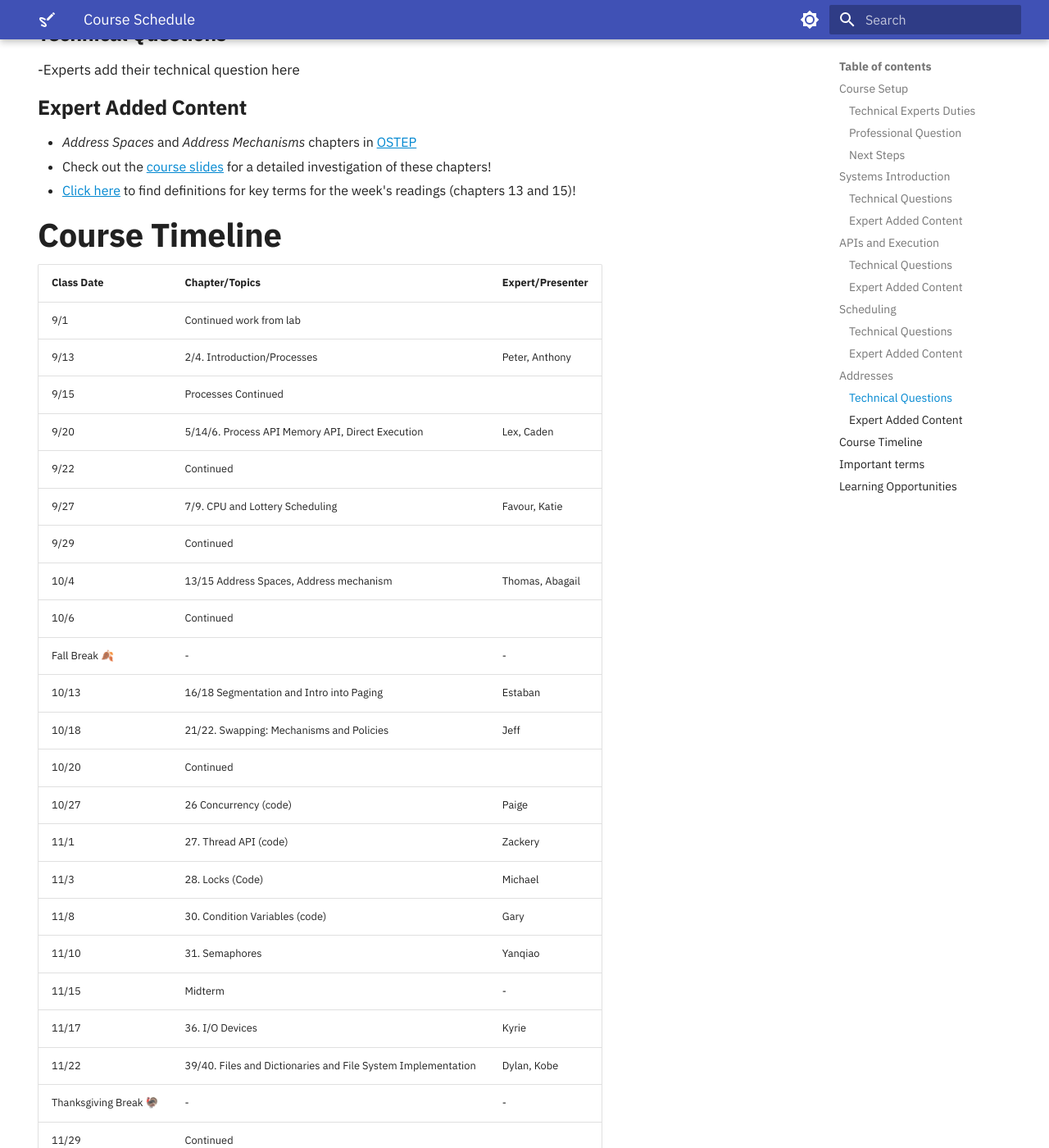
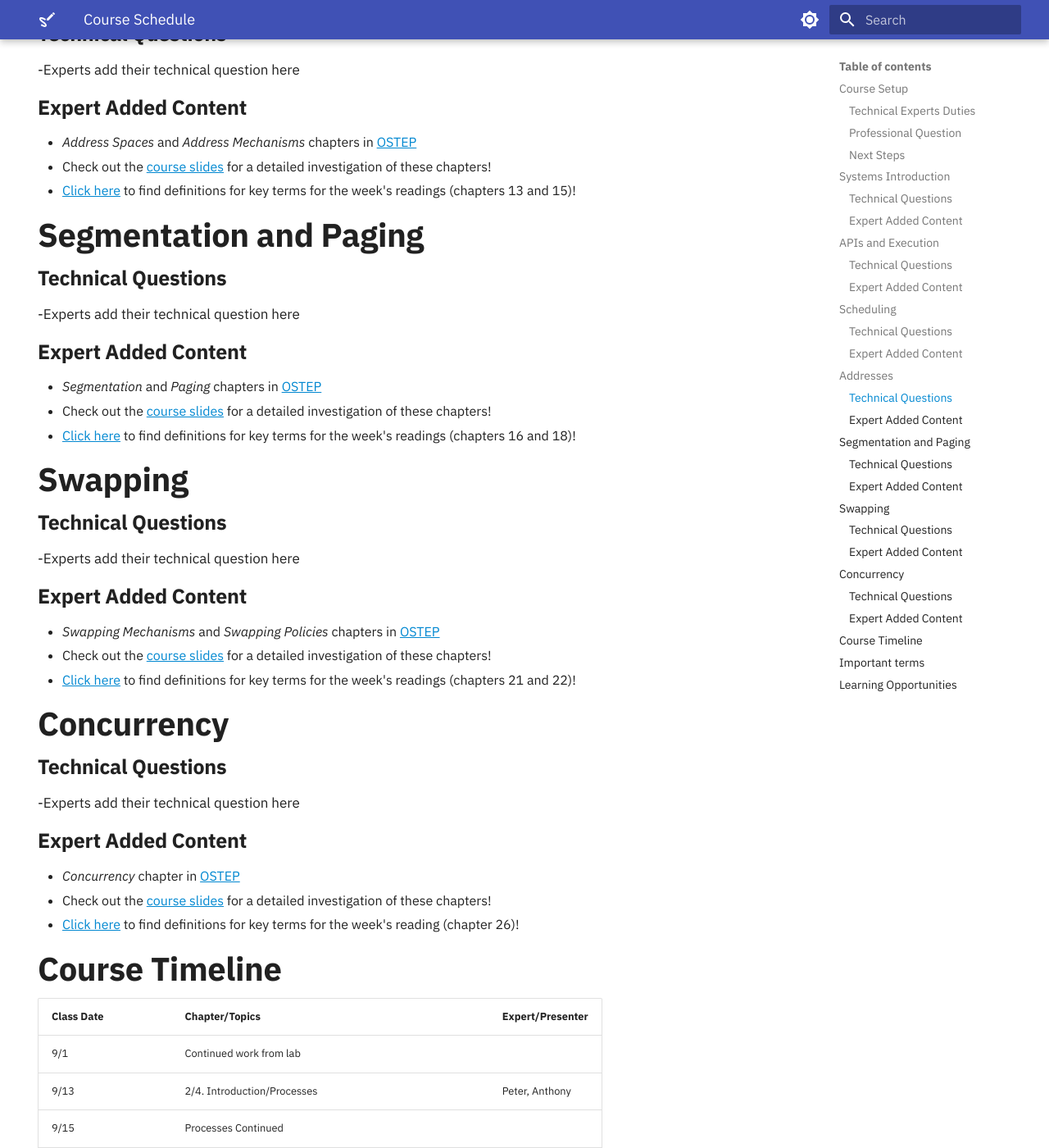
Before and after one commit to OS-Sketch/www.os-sketch.com, an MkDocs documentation site: the page built from docs/operating-systems/schedule.md, in a window 1280 px wide and 1400 px high, scrolled down 1666 px. Shown: the whole window at 82% size. Built offline with MkDocs 1.6.1 and Material for MkDocs 9.7.7, drawn with Linux system fonts in a browser that asks for light colours; some of the changed text lies outside the part shown.

Commit message:
Update schedule.md

```diff
--- a/docs/operating-systems/schedule.md
+++ b/docs/operating-systems/schedule.md
@@ -84,6 +84,42 @@ hide:
 - *Address Spaces* and *Address Mechanisms* chapters in [OSTEP](https://pages.cs.wisc.edu/~remzi/OSTEP/)
 - Check out the [course slides](/slides/operating-systems/systems-introduction/) for a detailed investigation of these chapters!
 - [Click here](#important-terms) to find definitions for key terms for the week's readings (chapters 13 and 15)!
+
+## Segmentation and Paging
+
+### Technical Questions
+
+-Experts add their technical question here
+
+### Expert Added Content
+
+- *Segmentation* and *Paging* chapters in [OSTEP](https://pages.cs.wisc.edu/~remzi/OSTEP/)
+- Check out the [course slides](/slides/operating-systems/systems-introduction/) for a detailed investigation of these chapters!
+- [Click here](#important-terms) to find definitions for key terms for the week's readings (chapters 16 and 18)!
+
+## Swapping
+
+### Technical Questions
+
+-Experts add their technical question here
+
+### Expert Added Content
+
+- *Swapping Mechanisms* and *Swapping Policies* chapters in [OSTEP](https://pages.cs.wisc.edu/~remzi/OSTEP/)
+- Check out the [course slides](/slides/operating-systems/systems-introduction/) for a detailed investigation of these chapters!
+- [Click here](#important-terms) to find definitions for key terms for the week's readings (chapters 21 and 22)!
+
+## Concurrency
+
+### Technical Questions
+
+-Experts add their technical question here
+
+### Expert Added Content
+
+- *Concurrency* chapter in [OSTEP](https://pages.cs.wisc.edu/~remzi/OSTEP/)
+- Check out the [course slides](/slides/operating-systems/systems-introduction/) for a detailed investigation of these chapters!
+- [Click here](#important-terms) to find definitions for key terms for the week's reading (chapter 26)!
 
 ## Course Timeline
 
@@ -195,6 +231,7 @@ Segmentation: Chapter 16
 1. **Segmentation Fault** - arises from a memory access on a segmented machine to an illegal address
 2. **Sparse Address Spaces** - large address spaces with large amounts of unused address space
 3. **External Fragmentation** - a general problem that arises when physical memory quickly becomes full of little holes of free space, making it difficult to allocate new segments, or to grow existing ones
+[Return](#segmentation-and-paging) to *Segmentation and Paging*
 
 Introduction To Paging: Chapter 18
 
@@ -203,12 +240,14 @@ Introduction To Paging: Chapter 18
 3. **Virtual Page Number (VPN)** - virtual address that the process generates
 4. **Physical Frame Number (PFN)** - where the virtual page number is indexed in the frames
 5. **Physical Page Number (PPN)** - Same as PFN
+[Return](#segmentation-and-paging) to *Segmentation and Paging*
 
 Swapping Mechanisms: Chapter 21
 
 1. **High Watermark (HW)** - a way the that the operating system keeps a small amount of memory free
 2. **Low Watermark (LW)** - a way the that the operating system keeps a small amount of memory free
 3. **Swap Daemon** - the process in which the operating system sorts LW amd HW to keep memory free
+[Return](#swapping) to *Swapping*
 
 Swapping Policies: Chapter 22
 
@@ -216,6 +255,7 @@ Swapping Policies: Chapter 22
 2. **Temporal Locality** - programs keep locality in their access streams when storing and accessing memory
 3. **Clock Algorithm** - the way an operating system approximates LRU by randomly picking a page
 4. **Modified Bit** - a bit that is used in the page-replacement process
+[Return](#swapping) to *Swapping*
 
 Concurrency and Threads: Chapter 26
 
```
